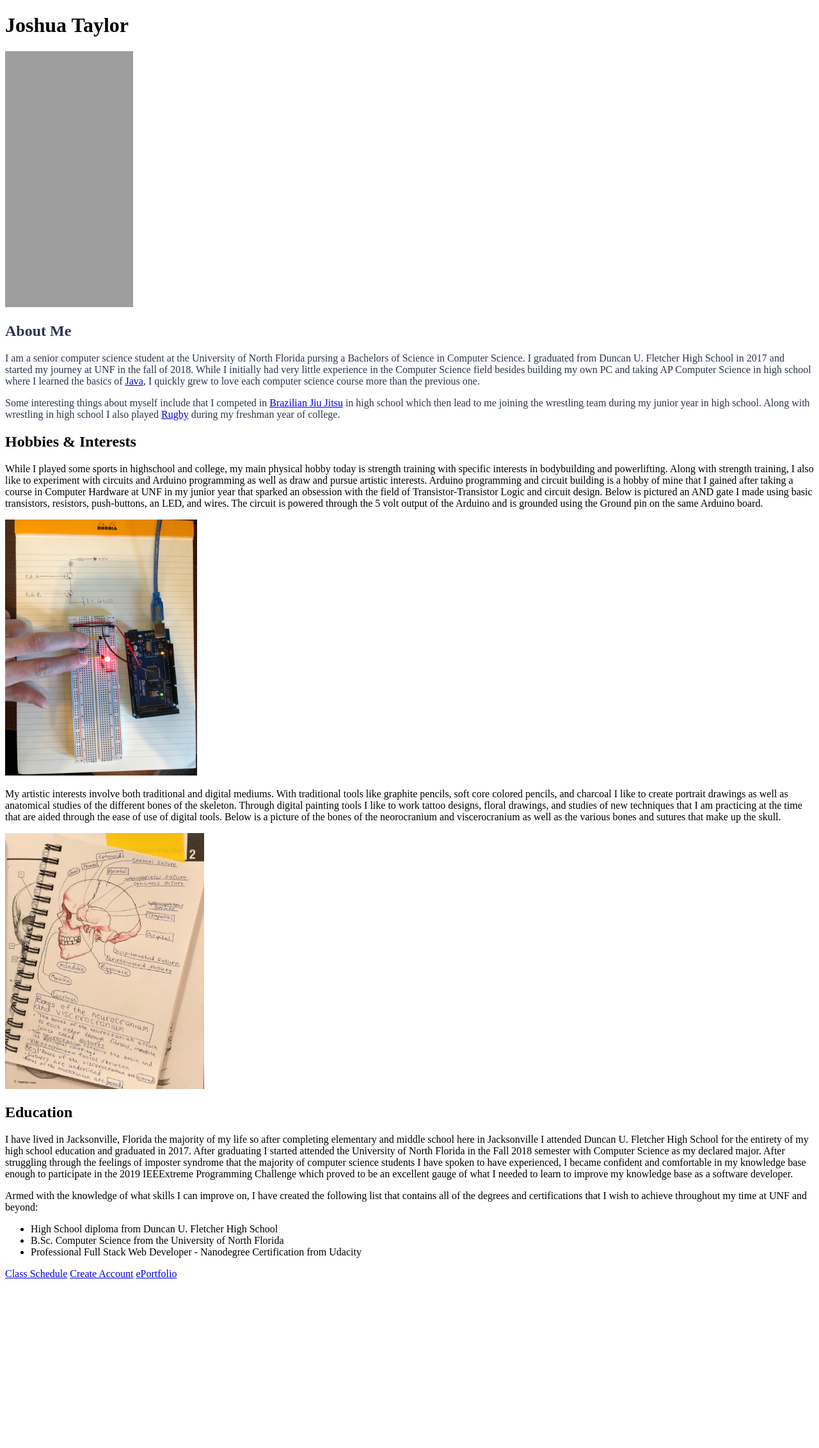
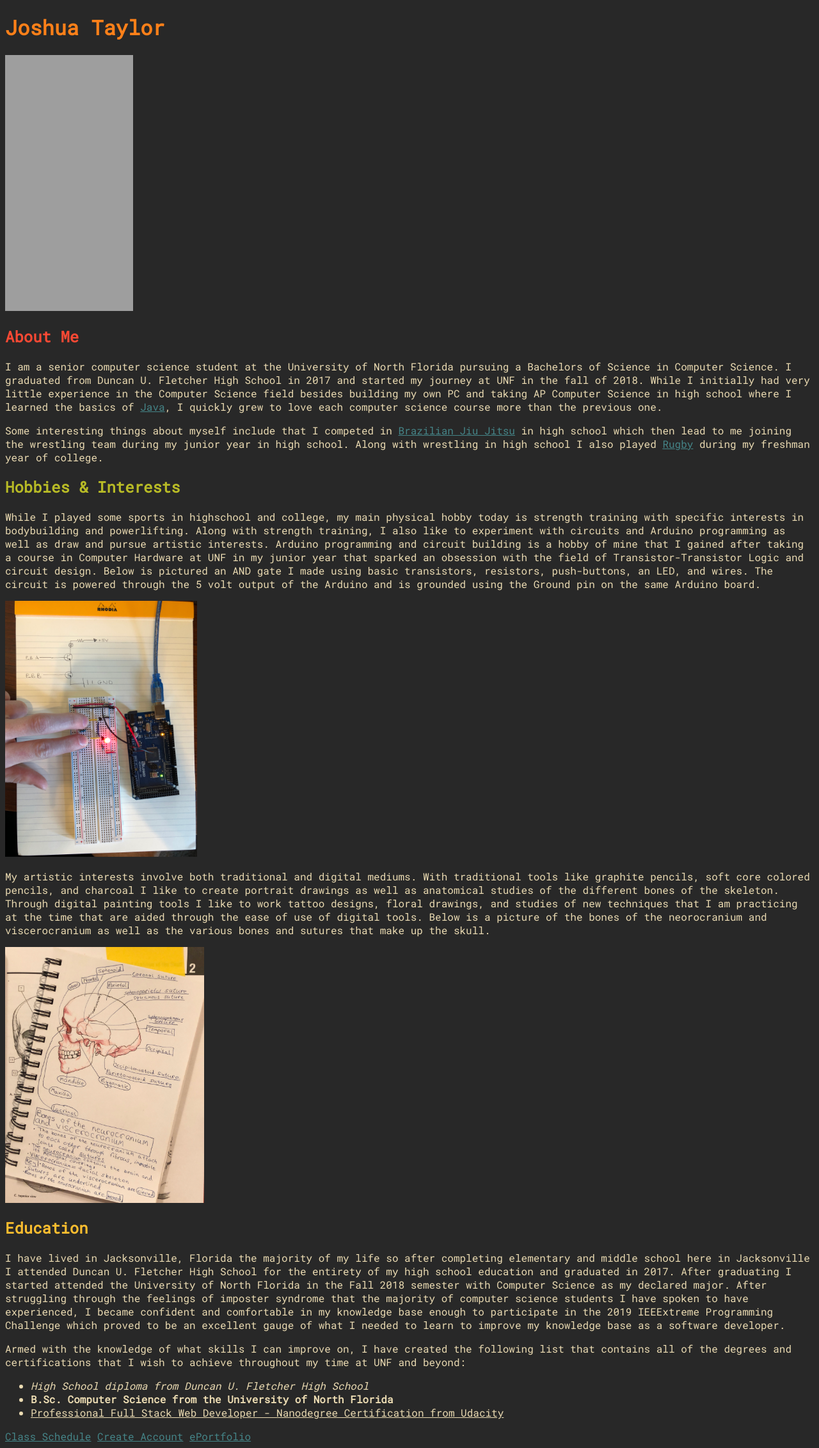
Before and after one commit to joshtaylora/cop4813, a PHP site: page /project1/index.html in a window 1280 px wide. Shown: the whole page at 64% size. Before the commit the page ends 1998 px from the top, so only its background shows below. Run offline with PHP 8.4, Linux system fonts and the light colour scheme; grey boxes are pictures that could not be loaded.

Commit message:
Added updated files

```diff
--- a/public_html/css/mySite.css
+++ b/public_html/css/mySite.css
@@ -4,23 +4,91 @@
 /* You will use this CSS file for each of your projects. Simply add new CSS classes and elements to the end of the file. */
 
 /* Be careful to keep your selector names unique to avoid collisions, which can cause confusion. */
-
-/* Style for main header for Personal page (index.html)*/
-._main_header {
-    color: #778899;
+/* --------------------------------------------------------------------------------------------------------------------- */
+/* -------------------------------------------------import font family-------------------------------------------------- */
+@import url('https://fonts.googleapis.com/css2?family=Roboto+Mono&display=swap');
+/* --------------------------------------------------------------------------------------------------------------------- */
+/* -------------------------------------------------- Style for all pages ---------------------------------------------- */
+a:link {
+    color: #458588;
+}
+a:visited {
+    color: #d3869b;
+}
+/* --------------------------------------------------------------------------------------------------------------------- */
+/* ------------------------------------------Style for Personal page (index.html)--------------------------------------- */
+h1.personal_header {
+    color: #fe8019;
+    font-family: 'Roboto Mono', monospace;
 }
 
-#about_me {
-    text-align:left;
-    color:#2C344D;
+.personal_body {
+    background-color: #282828;
+    color: #ebdbb2;
+    font-family: 'Roboto Mono', monospace;
+}
 
+h2.about_me {
+    text-align: left;
+    color: #fb4934;
 }
-#hobby_text1 {
+
+h2.hobbies {
+    color: #b8bb26;
 }
-#hobby_text2 {
+
+h2.education {
+    color: #fabd2f;
+}
+
+.college_degree {
+    font-weight: bold;
+}
+
+.high_school {
+    font-style: italic;
+}
+
+.certification {
+    text-decoration: underline;
+}
+
+.link:hover {
+    font-size: 150%;
+}
+
+/* --------------------------------------------------------------------------------------------------------------------- */
+/* ----------------------------------------Style for Schedule page (schedule.html)-------------------------------------- */
+.schedule_body {
+    background-color: #282828;
+    color: #ebdbb2;
+    font-family: 'Roboto Mono', monospace;
+    text-align: left;
+    margin: auto;
+    width: 50%;
 }
 
 table.schedule, th.schedule, td.schedule {
-    border: 1px solid black;
+    border: 1px solid #d5c4a1;
     text-align: center;
+    margin: auto;
 }
+
+h2.schedule_h2 {
+    color: #fb4934;
+    text-align: center;
+    margin: auto;
+    width: 50%;
+    padding: 10px;
+}
+
+.important_events {
+    text-align center;
+    margin: auto;
+    width: 50%;
+    padding: 10px;
+}
+
+.ol_level1 {
+    text-align left;
+}
--- a/public_html/index.html
+++ b/public_html/index.html
@@ -1,8 +1,11 @@
 <!DOCTYPE html>
 <html>
 	<head>
-		<title>Welcome to my WebPage!</title>
+		<title>COP4813 Portfolio</title>
 		<link rel="stylesheet" type="text/css" href="./css/mySite.css">
+        <style>
+        @import url('https://fonts.googleapis.com/css2?family=Roboto+Mono&display=swap');
+        </style>
 	</head>
 	<body>
 		<div class="_main_header" style="background-image: url('./images/cop4813_header.jpg');">
--- a/public_html/project1/index.html
+++ b/public_html/project1/index.html
@@ -3,29 +3,32 @@
 <head>
     <title>Welcome to My Personal Webpage</title>
     <link rel="stylesheet" type="text/css" href="../css/mySite.css">
+    <style>
+    @import url('https://fonts.googleapis.com/css2?family=Roboto+Mono&display=swap');
+    </style>
 </head>
-<body class="project1_body">
-    <h1>Joshua Taylor</h1>
-    <img src="../images/Josh.png" alt="Joshua Taylor" height="400" width="200">
-    <div id="about_me">
-        <h2>About Me</h2>
-        <p>I am a senior computer science student at the University of North Florida pursing a Bachelors of Science in Computer Science.
+<body class="personal_body">
+    <h1 class="personal_header">Joshua Taylor</h1>
+    <img src="../images/Josh.PNG/" alt="Joshua Taylor" height="400" width="200">
+    <div class="about_me">
+        <h2 class="about_me">About Me</h2>
+        <p>I am a senior computer science student at the University of North Florida pursuing a Bachelors of Science in Computer Science.
             I graduated from Duncan U. Fletcher High School in 2017 and started my journey at UNF in the fall of 2018.
             While I initially had very little experience in the Computer Science field besides building my own PC and taking AP Computer
             Science in high school where I learned the basics of
-            <a href="https://en.wikipedia.org/wiki/Java_(programming_language)" target="_blank">Java</a>,
+            <a class="link" href="https://en.wikipedia.org/wiki/Java_(programming_language)" target="_blank">Java</a>,
             I quickly grew to love each computer science course more than the previous one.
         </p>
         <p>Some interesting things about myself include that I competed in
-            <a href="https://en.wikipedia.org/wiki/Brazilian_jiu-jitsu" target="_blank">Brazilian Jiu Jitsu</a>
+            <a class="link" href="https://en.wikipedia.org/wiki/Brazilian_jiu-jitsu" target="_blank">Brazilian Jiu Jitsu</a>
             in high school which then lead to me joining the wrestling team during my junior year in high school.
             Along with wrestling in high school I also played
-            <a href="https://en.wikipedia.org/wiki/Rugby_union" target="_blank">Rugby</a>
+            <a class="link" href="https://en.wikipedia.org/wiki/Rugby_union" target="_blank">Rugby</a>
             during my freshman year of college.
         </p>
     </div>
     <div class="hobbies">
-        <h2>Hobbies & Interests</h2>
+        <h2 class="hobbies">Hobbies & Interests</h2>
         <div id="hobby_text1">
             <p>While I played some sports in highschool and college, my main physical hobby today is strength training with specific interests in
                 bodybuilding and powerlifting. Along with strength training, I also like to experiment with circuits and Arduino programming as
@@ -46,8 +49,8 @@
         </div>
         <img src="../images/anatomy.jpg" alt="Drawing of the bones of the skull" height="400">
     </div>
-    <div id="education">
-        <h2>Education</h2>
+    <div class="education">
+        <h2 class="education">Education</h2>
         <p>I have lived in Jacksonville, Florida the majority of my life so after completing elementary and middle school here in Jacksonville I
             attended Duncan U. Fletcher High School for the entirety of my high school education and graduated in 2017. After graduating I started
             attended the University of North Florida in the Fall 2018 semester with Computer Science as my declared major. After struggling through
@@ -59,15 +62,15 @@
             certifications that I wish to achieve throughout my time at UNF and beyond:
         </p>
         <ul>
-            <li>High School diploma from Duncan U. Fletcher High School</li>
-            <li>B.Sc. Computer Science from the University of North Florida</li>
-            <li>Professional Full Stack Web Developer - Nanodegree Certification from Udacity</li>
+            <li class="high_school">High School diploma from Duncan U. Fletcher High School</li>
+            <li class="college_degree">B.Sc. Computer Science from the University of North Florida</li>
+            <li class="certification">Professional Full Stack Web Developer - Nanodegree Certification from Udacity</li>
         </ul>
     </div>
     <div class="my_links">
-        <a href="./schedule.html">Class Schedule</a>
-        <a href="./account.html">Create Account</a>
-        <a href="../index.html">ePortfolio</a>
+        <a class="link" href="./schedule.html">Class Schedule</a>
+        <a class="link" href="./account.html">Create Account</a>
+        <a class="link" href="../index.html">ePortfolio</a>
     </div>
 </body>
 </html>
```
Also changed, not shown: public_html/project1/account.html (+16 -0 lines), public_html/project1/schedule.html (+6 -3 lines).
